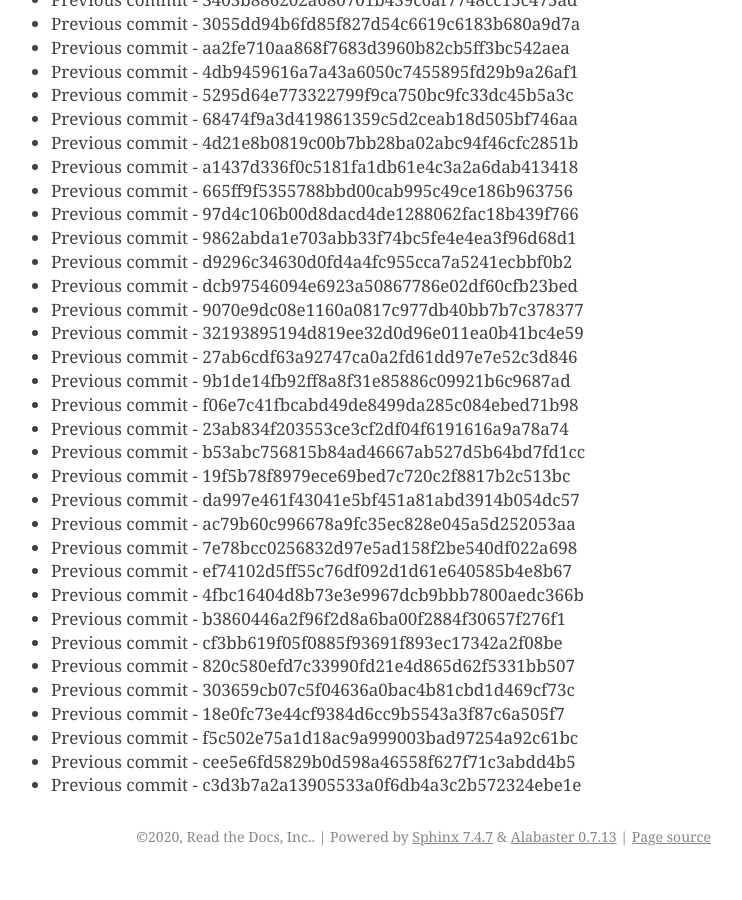
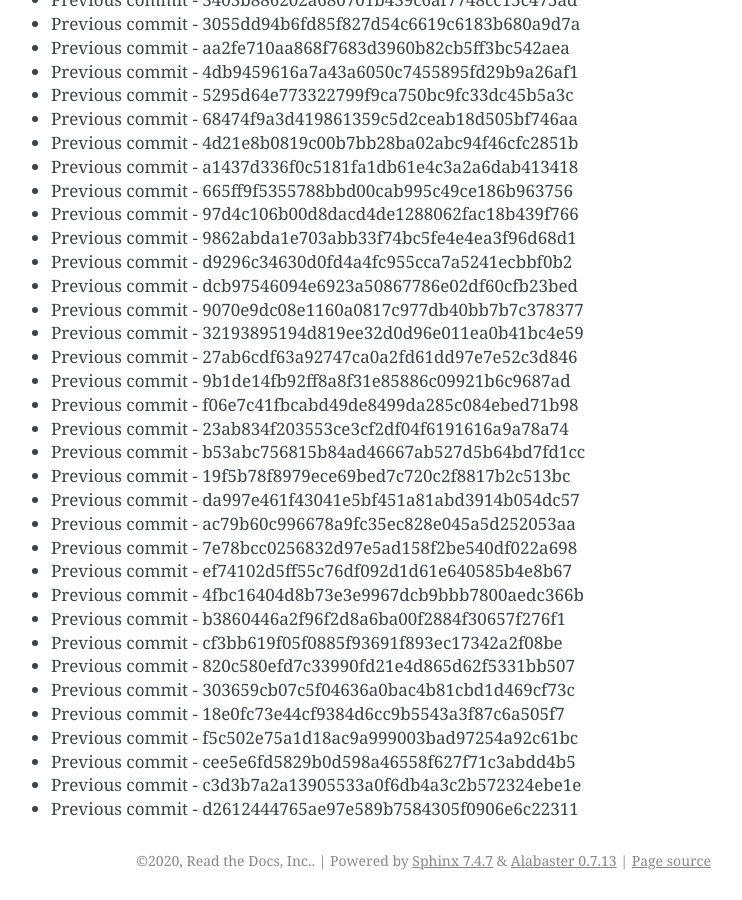
Before and after one commit to readthedocs/rtd-git-stresstest, a Sphinx documentation site: the page built from docs/updates.rst, in a window 1280 px wide and 900 px high, scrolled down 85634 px. Shown: the whole window, without its empty margins (399-1141 px from the left). Built offline with Sphinx 7.4.7, drawn with Linux system fonts in a browser that asks for light colours; before the commit the page ends 86510 px from its top, so only the background shows below that.

Commit message:
Generating commit from previous: d2612444765ae97e589b7584305f0906e6c22311

```diff
--- a/docs/updates.rst
+++ b/docs/updates.rst
@@ -3630,3 +3630,4 @@ It can be tested for any performance characteristics.
 * Previous commit - f5c502e75a1d18ac9a999003bad97254a92c61bc
 * Previous commit - cee5e6fd5829b0d598a46558f627f71c3abdd4b5
 * Previous commit - c3d3b7a2a13905533a0f6db4a3c2b572324ebe1e
+* Previous commit - d2612444765ae97e589b7584305f0906e6c22311
```
